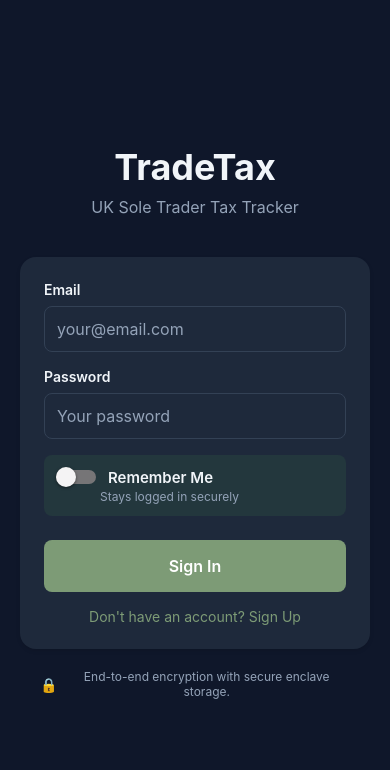
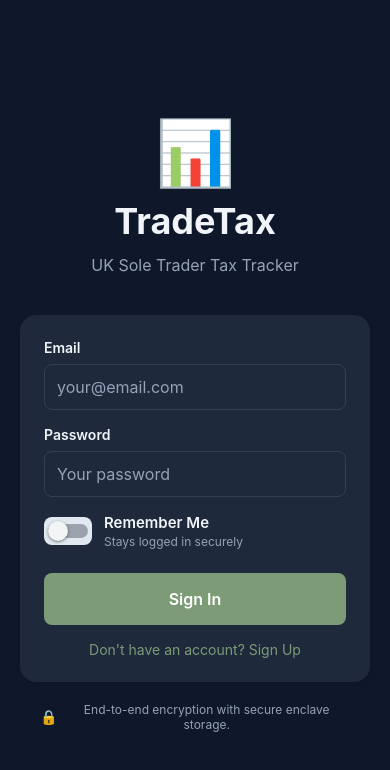
Before and after one commit to minimarv85/tradetax-native, a React Native app: screen /Home in a window 390 px wide. Shown: the top 770 px of the page. Built offline with nearby package versions, Linux system fonts and the light colour scheme.

Commit message:
Add logo to login, improve remember me toggle visibility

```diff
--- a/app-screens/LoginScreen.js
+++ b/app-screens/LoginScreen.js
@@ -73,7 +73,12 @@ export default function LoginScreen({ navigation }) {
       style={[styles.container, { backgroundColor: bgColor }]}
     >
       <View style={styles.content}>
-        <Text style={[styles.title, { color: textColor }]}>TradeTax</Text>
+        {/* Logo */}
+        <View style={styles.logoContainer}>
+          <Text style={styles.logoIcon}>📊</Text>
+          <Text style={[styles.logoText, { color: textColor }]}>TradeTax</Text>
+        </View>
+
         <Text style={[styles.subtitle, { color: secondaryColor }]}>UK Sole Trader Tax Tracker</Text>
 
         <View style={[styles.card, { backgroundColor: cardBg }]}>
@@ -99,20 +104,24 @@ export default function LoginScreen({ navigation }) {
           />
 
           <View style={styles.rememberMeContainer}>
-            <View style={styles.switchContainer}>
+            <View style={styles.switchRow}>
+              <View style={styles.switchWrapper}>
                 <Switch
                   value={rememberMe}
                   onValueChange={setRememberMe}
-                trackColor={{ false: '#767577', true: '#4CAF50' }}
-                thumbColor={rememberMe ? '#fff' : '#f4f3f4'}
+                  trackColor={{ false: '#9CA3AF', true: primaryColor }}
+                  thumbColor={rememberMe ? '#FFFFFF' : '#F3F4F6'}
                 />
+              </View>
+              <View style={styles.rememberMeTextContainer}>
                 <Text style={[styles.rememberMeText, { color: textColor }]}>
                   Remember Me
                 </Text>
-            </View>
                 <Text style={[styles.rememberMeSubtext, { color: secondaryColor }]}>
                   Stays logged in securely
                 </Text>
+              </View>
+            </View>
           </View>
 
           <TouchableOpacity
@@ -155,6 +164,19 @@ const styles = StyleSheet.create({
   content: {
     width: '100%',
   },
+  logoContainer: {
+    alignItems: 'center',
+    marginBottom: 8,
+  },
+  logoIcon: {
+    fontSize: 64,
+    marginBottom: 8,
+  },
+  logoText: {
+    fontSize: 36,
+    fontWeight: 'bold',
+    marginBottom: 4,
+  },
   title: {
     fontSize: 36,
     fontWeight: 'bold',
@@ -188,24 +210,31 @@ const styles = StyleSheet.create({
     marginBottom: 16,
   },
   rememberMeContainer: {
-    flexDirection: 'column',
     marginBottom: 16,
-    padding: 12,
-    backgroundColor: 'rgba(76, 175, 80, 0.1)',
+  },
+  switchRow: {
+    flexDirection: 'row',
+    alignItems: 'center',
+  },
+  switchWrapper: {
+    backgroundColor: '#E2E8F0',
     borderRadius: 8,
+    padding: 4,
   },
   switchContainer: {
     flexDirection: 'row',
     alignItems: 'center',
   },
+  rememberMeTextContainer: {
+    marginLeft: 12,
+    flex: 1,
+  },
   rememberMeText: {
     fontSize: 15,
     fontWeight: '600',
-    marginLeft: 12,
   },
   rememberMeSubtext: {
     fontSize: 12,
-    marginLeft: 44,
     marginTop: 2,
   },
   button: {
```
Lines whose indentation alone changed are shown as unchanged.
